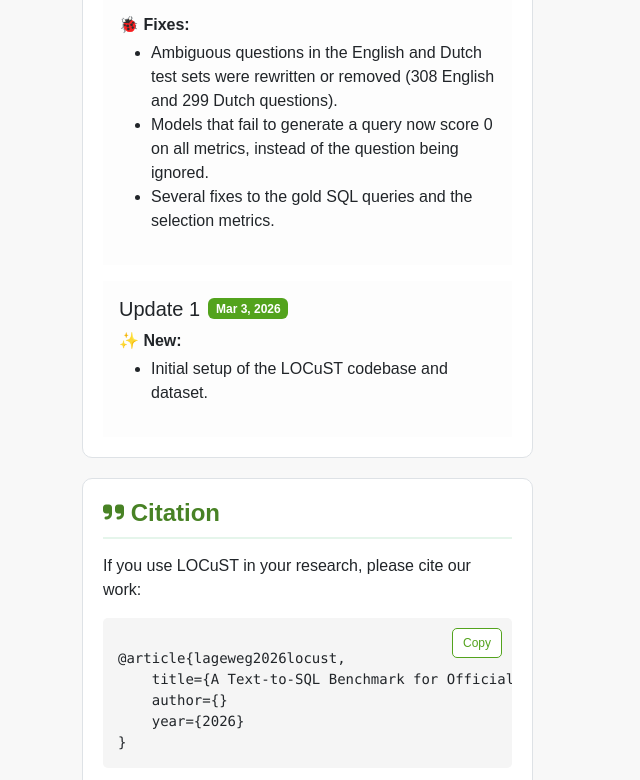
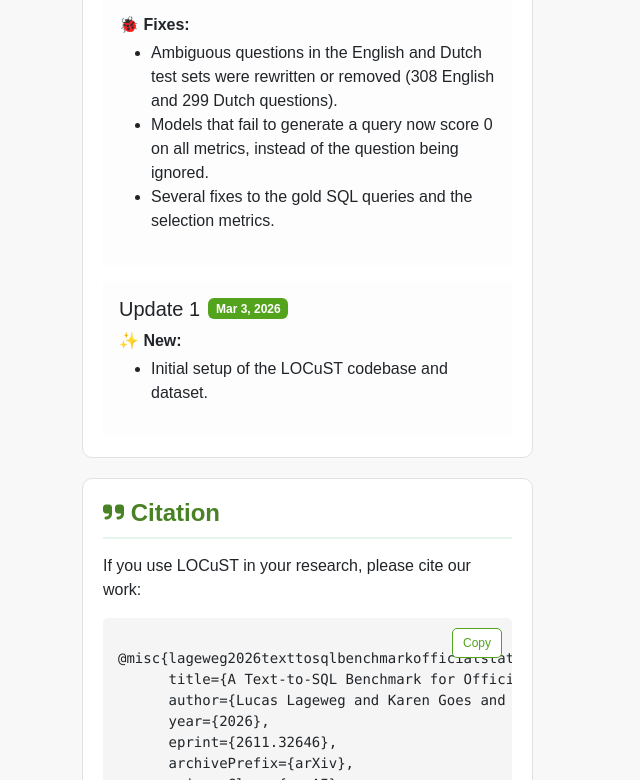
Before and after one commit to lagewel001/LOCuST, a plain HTML site: page index.html in a window 1280 px wide. Shown: the part 2020-2800 px from the top of the page, without its empty margins (0-640 px from the left). Drawn offline with Linux system fonts and the light colour scheme.

Commit message:
Updated citation section and paper href with the Arxiv preprint

```diff
--- a/index.html
+++ b/index.html
@@ -28,7 +28,7 @@
             <span class="author-block"><a href="mailto:aj.vandenbroek@cbs.nl" target="_blank">Tom van den Broek</a><sup>1</sup>,</span>
             <span class="author-block"><a href="mailto:f.pijpers@cbs.nl" target="_blank">Frank Pijpers</a><sup>1,2</sup>,</span>
             <span class="author-block"><a href="https://pgroth.com/" target="_blank">Paul Groth</a><sup>2</sup></span>
-            <span class="author-block"><a href="mailto:j.c.kalo@uva.nl" target="_blank">Jan-Cristoph Kalo</a><sup>2</sup>,</span>
+            <span class="author-block"><a href="mailto:j.c.kalo@uva.nl" target="_blank">Jan-Christoph Kalo</a><sup>2</sup></span>
         </div>
         <div class="is-size-5 publication-authors">
             <span class="author-block">
@@ -57,7 +57,7 @@
                     which is a combination of table retrieval and query generation. All tasks are run on the same question-answer data.
                 </p>
                 <div class="button-group">
-                    <a href="#" class="btn-custom">
+                    <a href="https://arxiv.org/abs/2611.32646" target="_blank" class="btn-custom">
                         <i class="fas fa-file-alt me-1"></i>
                         <span>Paper</span>
                     </a>
@@ -96,10 +96,14 @@
                 <h2><i class="fas fa-quote-right"></i> Citation</h2>
                 <p>If you use LOCuST in your research, please cite our work:</p>
                 <div class="code-container">
-<pre><code id="citation-text">@article{lageweg2026locust,
-    title={A Text-to-SQL Benchmark for Official Statistics},
-    author={}
-    year={2026}
+<pre><code id="citation-text">@misc{lageweg2026texttosqlbenchmarkofficialstatistics,
+      title={A Text-to-SQL Benchmark for Official Statistics},
+      author={Lucas Lageweg and Karen Goes and Tom van den Broek and Frank Pijpers and Paul Groth and Jan-Christoph Kalo},
+      year={2026},
+      eprint={2611.32646},
+      archivePrefix={arXiv},
+      primaryClass={cs.AI},
+      url={https://arxiv.org/abs/2611.32646},
 }</code></pre>
                     <button class="copy-btn" id="copy-citation-btn">Copy</button>
                 </div>
```
